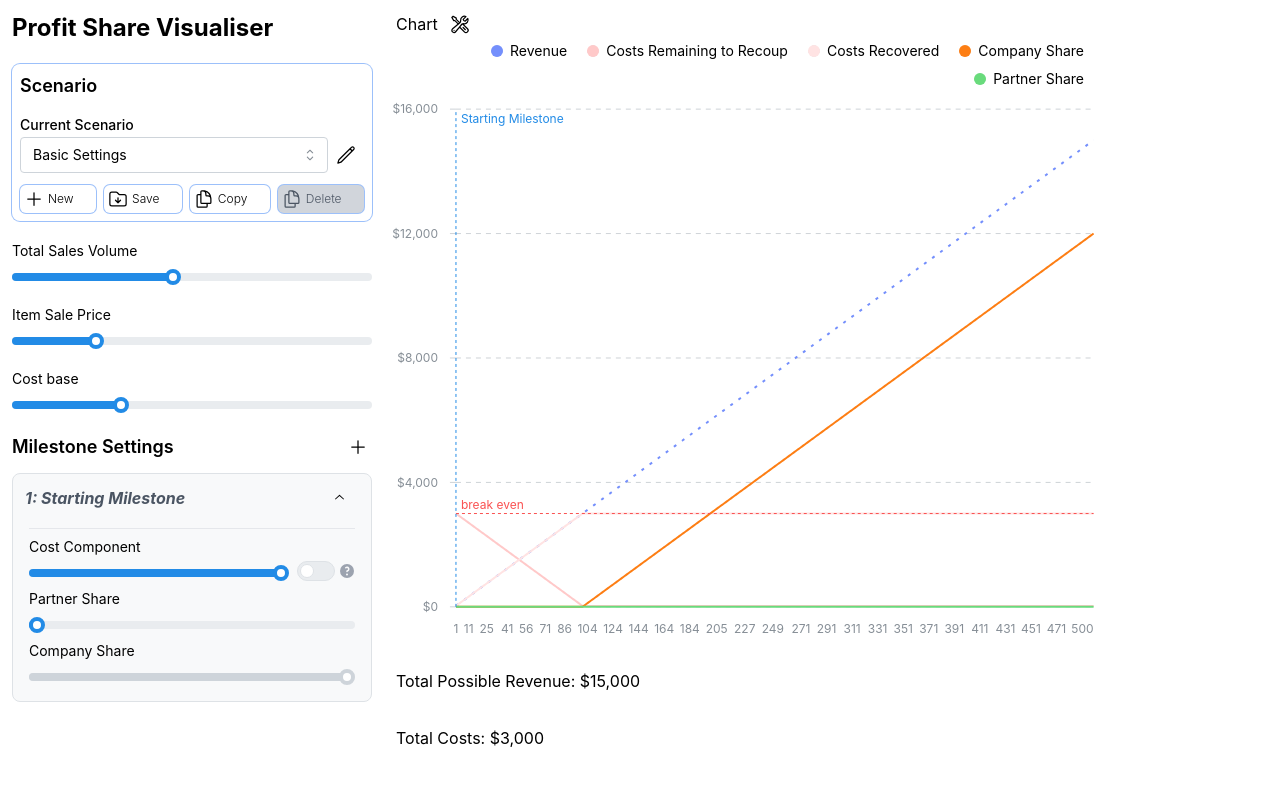
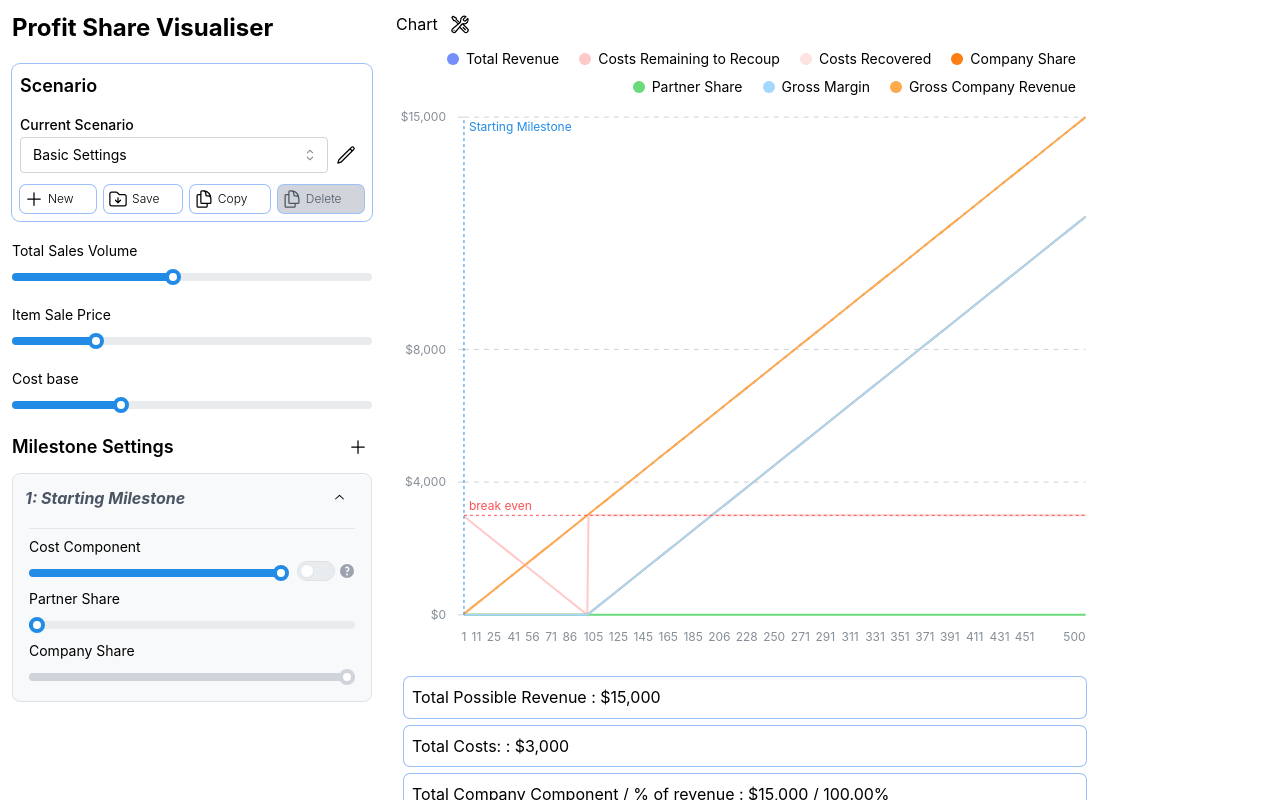
Before and after one commit to bentron2000/profit-share-tool, a Next.js app: page / in a window 1280 px wide. Built offline with nearby package versions, Linux system fonts and the light colour scheme.

Commit message:
limit chart to positive values, add more result info, fix milestone renaming default value

```diff
--- a/src/Components/Controls/MilestoneSettings/MilestoneMenu.tsx
+++ b/src/Components/Controls/MilestoneSettings/MilestoneMenu.tsx
@@ -116,6 +116,7 @@ function RenameMilestoneModal({
       <div className='mt-3 flex flex-col gap-3'>
         <TextInput
           label='Rename Milestone'
+          defaultValue={milestone.label}
           placeholder={milestone.label}
           ref={ref}
         />
--- a/src/Components/ResultInfo.tsx
+++ b/src/Components/ResultInfo.tsx
@@ -1,23 +1,42 @@
 import { chartSettings } from '@/lib/chart-settings'
+import { SeriesData } from '@/lib/use-chart-data'
+import { last } from 'ramda'
 
-export function ResultInfo() {
+export function ResultInfo({ data }: { data: SeriesData[] }) {
   const {
     numItemsToSell,
     salePrice,
     totalProjectCosts: editionCosts
   } = chartSettings()
+  console.log({ data })
   return (
-    <>
-      <p>
-        Total Possible Revenue:
-        {` $${new Intl.NumberFormat('en-AU').format(
-          salePrice * numItemsToSell
-        )}`}
-      </p>
-      <p>
-        Total Costs:
-        {` $${new Intl.NumberFormat('en-AU').format(editionCosts)}`}
-      </p>
-    </>
+    <div className='flex flex-col gap-2'>
+      <InfoItem
+        label='Total Possible Revenue'
+        value={`$${new Intl.NumberFormat('en-AU').format(salePrice * numItemsToSell)}`}
+      />
+      <InfoItem
+        label='Total Costs:'
+        value={`$${new Intl.NumberFormat('en-AU').format(editionCosts)}`}
+      />
+      <InfoItem
+        label='Total Company Component / % of revenue'
+        value={`$${new Intl.NumberFormat('en-AU').format(last(data)?.companyComponent || 0)} / ${(
+          ((last(data)?.companyComponent || 0) / (salePrice * numItemsToSell)) *
+          100
+        ).toFixed(2)}%`}
+      />
+      <InfoItem
+        label='Total Partner / % of revenue'
+        value={`$${new Intl.NumberFormat('en-AU').format(last(data)?.partnerShare || 0)} / ${(
+          ((last(data)?.partnerShare || 0) / (salePrice * numItemsToSell)) *
+          100
+        ).toFixed(2)}%`}
+      />
+    </div>
   )
 }
+
+function InfoItem({ label, value }: { label: string; value: string }) {
+  return <p className='rounded-md p-2 ring-1'>{`${label} : ${value}`}</p>
+}
--- a/src/app/@chart/page.tsx
+++ b/src/app/@chart/page.tsx
@@ -28,7 +28,7 @@ export default function ChartPage() {
         Chart
         <ChartSettings />
       </div>
-      <div className='flex w-4/5 flex-col gap-8'>
+      <div className='flex w-4/5 flex-col gap-8 p-2'>
         <ResponsiveContainer height={'75vh'}>
           <LineChart
             data={data}
@@ -38,6 +38,7 @@ export default function ChartPage() {
               settings.dataToDisplay.includes(item.name)
             )}
             dotProps={{ r: 0 }}
+            yAxisProps={{ domain: [0, 'dataMax'] }}
             referenceLines={referenceLines}
             curveType='linear'
             valueFormatter={value =>
@@ -45,7 +46,7 @@ export default function ChartPage() {
             }
           />
         </ResponsiveContainer>
-        <ResultInfo />
+        <ResultInfo data={data} />
       </div>
     </div>
   )
--- a/src/lib/constants.ts
+++ b/src/lib/constants.ts
@@ -5,7 +5,7 @@ import { prop } from 'ramda'
 export const series = [
   {
     name: 'revenue',
-    label: 'Revenue',
+    label: 'Total Revenue',
     color: 'indigo.4',
     strokeDasharray: '3 7'
   },
@@ -16,8 +16,14 @@ export const series = [
   },
   { name: 'costsRecovered', label: 'Costs Recovered', color: 'red.1' },
   { name: 'companyShare', label: 'Company Share', color: 'orange.6' },
-  { name: 'partnerShare', label: 'Partner Share', color: 'green.4' }
-] satisfies LineChartSeries[]
+  { name: 'partnerShare', label: 'Partner Share', color: 'green.4' },
+  { name: 'grossMargin', label: 'Gross Margin', color: 'blue.2' },
+  {
+    name: 'companyComponent',
+    label: 'Gross Company Revenue',
+    color: 'orange.4'
+  }
+] as const satisfies LineChartSeries[]
 
 export type SeriesNames = (typeof series)[number]['name']
 
--- a/src/lib/use-chart-data.ts
+++ b/src/lib/use-chart-data.ts
@@ -74,7 +74,14 @@ export const calculateSeries = (settings: ChartSettings) => {
 
     const costsRemaining = previous?.costsRemaining
       ? previous.costsRemaining - costComponent
-      : settings.totalProjectCosts
+      : settings.totalProjectCosts - costComponent
+
+    const costsRecovered = previous?.costsRecovered
+      ? previous.costsRecovered + costComponent
+      : costComponent
+
+    const companyComponent =
+      (previous?.companyComponent || 0) + netcompanyShare + costComponent
 
     const thedata = {
       saleNumber,
@@ -89,7 +96,11 @@ export const calculateSeries = (settings: ChartSettings) => {
       companyShare: previous?.companyShare
         ? previous.companyShare + netcompanyShare
         : netcompanyShare,
-      milestoneId: milestone?.milestoneNumber || 0
+      milestoneId: milestone?.milestoneNumber || 0,
+      grossMargin: previous?.grossMargin
+        ? grossMargin + previous?.grossMargin
+        : grossMargin,
+      companyComponent
     }
     return [...acc, thedata]
   }, [])
@@ -121,6 +132,9 @@ function calculateCostComponent(
   }
 
   // otherwise, we calculate the cost component based on the cost component of the milestone
+  if (saleNumber === 1) {
+    console.log('milestone', milestone)
+  }
   return settings.salePrice * (milestone?.costComponent || 0)
 }
 
```
Also changed, not shown: 1 other file (tests, documents, lock files or other folders).
